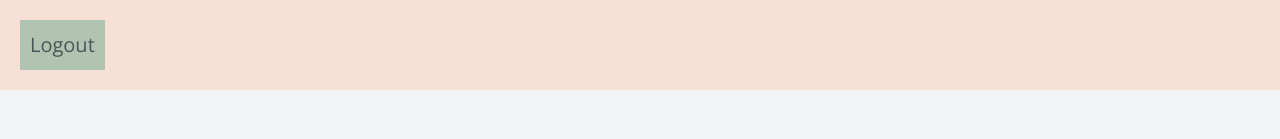
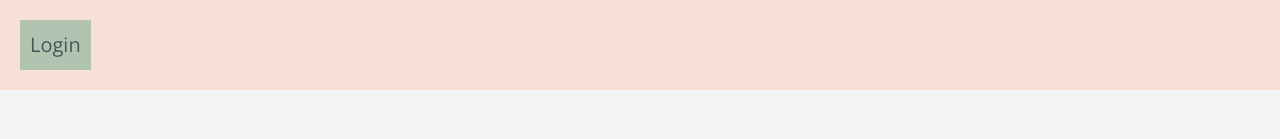
Before and after one commit to FZehra1512/Ecommerce_MERN_App, a React (Vite) app in the folder frontend/: page /login in a window 1280 px wide. Shown: the top 139 px of the page. Built offline with nearby package versions, Linux system fonts and the light colour scheme.

Commit message:
Login and Logout btns conditionally rendered

```diff
--- a/frontend/src/components/navbar/index.jsx
+++ b/frontend/src/components/navbar/index.jsx
@@ -1,14 +1,15 @@
-import React from 'react'
-import { NavLink } from 'react-router-dom'
+import React, { useState } from 'react'
+import { Link, NavLink } from 'react-router-dom'
 import { toast } from 'react-toastify';
 import { useNavigate } from "react-router-dom";
 import axios from 'axios';
 import { customLocalStorage } from '../../features/customLocalStorage';
 
 const Navbar = () => {
-    const navigate = useNavigate();
-    const userName = customLocalStorage.getItem("userName");
-    const handleLogout = async () => {
+  const navigate = useNavigate();
+  const userName = customLocalStorage.getItem("userName");
+
+  const handleLogout = async () => {
       try {
         const response = await axios.get("http://localhost:5000/api/logout");
         console.log(response.data)
@@ -27,7 +28,8 @@ const Navbar = () => {
 
   return (
     <div className='fixed z-10 w-full bg-champagnePink flex'>
-        <button onClick={handleLogout} className="bg-ashGray p-2 text-base m-4">Logout</button>
+        {userName&&<button onClick={handleLogout} className="bg-ashGray p-2 text-base m-4">Logout</button>}
+        {!userName&&<Link to={`/login`} className="bg-ashGray p-2 text-base m-4">Login</Link>}
         {userName ? <h1>Hi {userName}</h1> : <></>}
     </div>
   )
```
